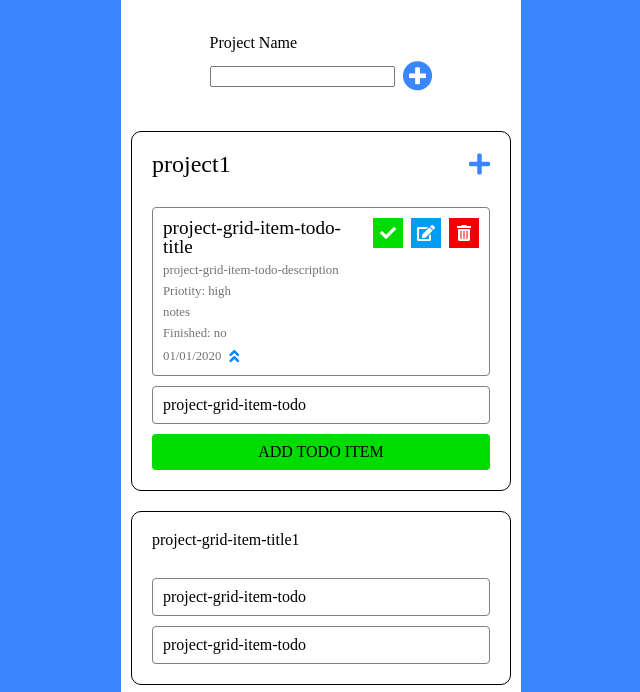
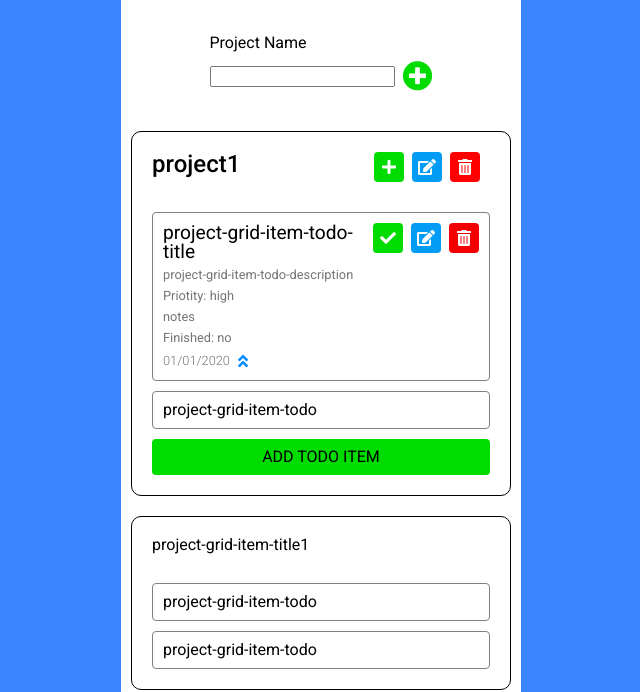
Before and after one commit to AdePrieelle/todo-app, a website built with webpack: page dist/index.html in a window 1280 px wide. Shown: the part 135-827 px from the top of the page, without its empty margins (319-959 px from the left). Built offline with nearby package versions, Linux system fonts and the light colour scheme.

Commit message:
Add project buttons

```diff
--- a/dist/index.html
+++ b/dist/index.html
@@ -4,6 +4,7 @@
     <meta charset="UTF-8">
     <meta http-equiv="x-ua-compatible" content="ie=edge">
     <meta name="viewport" content="width=device-width, initial-scale=1.0" />
+    <link href="https://fonts.googleapis.com/css2?family=Roboto:wght@100;300;400;500;700&display=swap" rel="stylesheet">
     <link rel="stylesheet" href="https://use.fontawesome.com/releases/v5.13.0/css/all.css">
     <link rel="stylesheet" href="./resources/css/main.css">
     <script src="main.js" defer></script>
@@ -43,8 +44,16 @@
             <h2 class="project-grid-item-title">
               project1
             </h2>
-            <div class="project-grid-item-add-todo-item">
-              <i class="fas fa-plus"></i>
+            <div class="project-grid-item-add-todo-item-delete-project-wrapper">
+              <div class="project-grid-item-add-todo-item">
+                <i class="fas fa-plus"></i>
+              </div>
+              <div class="project-grid-item-update-project-title">
+                <i class="fas fa-edit"></i>
+              </div>
+              <div class="project-grid-item-delete-project">
+                <i class="fas fa-trash-alt"></i>
+              </div>
             </div>
           </div>
           <div class="project-grid-item-todos">
--- a/dist/resources/css/main.css
+++ b/dist/resources/css/main.css
@@ -62,6 +62,7 @@ html {
 
 body {
   background-color: #3a86ff;
+  font-family: "Roboto", sans-serif;
 }
 
 .main {
@@ -97,7 +98,7 @@ body {
   margin-right: 0.5rem;
 }
 .add-project .add-project-form .add-project-form-input-wrapper-add-project-button-wrapper .add-project-button .add-project-button-icon {
-  color: #3a86ff;
+  color: #00db00;
   font-size: 30px;
   cursor: pointer;
 }
@@ -120,10 +121,38 @@ body {
 }
 .projects-grid .projects-grid-item .project-grid-item-title-add-todo-item-wrapper .project-grid-item-title {
   font-size: 1.5rem;
+  font-weight: 500;
 }
-.projects-grid .projects-grid-item .project-grid-item-title-add-todo-item-wrapper .project-grid-item-add-todo-item {
-  font-size: 1.5rem;
-  color: #3a86ff;
+.projects-grid .projects-grid-item .project-grid-item-title-add-todo-item-wrapper .project-grid-item-add-todo-item-delete-project-wrapper {
+  display: flex;
+  padding-right: 10px;
+}
+.projects-grid .projects-grid-item .project-grid-item-title-add-todo-item-wrapper .project-grid-item-add-todo-item-delete-project-wrapper > * {
+  width: 30px;
+  height: 30px;
+  margin-left: 8px;
+  border-radius: 4px;
+}
+.projects-grid .projects-grid-item .project-grid-item-title-add-todo-item-wrapper .project-grid-item-add-todo-item-delete-project-wrapper .project-grid-item-add-todo-item {
+  background-color: #00db00;
+  color: white;
+  display: flex;
+  justify-content: center;
+  align-items: center;
+}
+.projects-grid .projects-grid-item .project-grid-item-title-add-todo-item-wrapper .project-grid-item-add-todo-item-delete-project-wrapper .project-grid-item-update-project-title {
+  background-color: #039cf5;
+  color: white;
+  display: flex;
+  justify-content: center;
+  align-items: center;
+}
+.projects-grid .projects-grid-item .project-grid-item-title-add-todo-item-wrapper .project-grid-item-add-todo-item-delete-project-wrapper .project-grid-item-delete-project {
+  background-color: red;
+  color: white;
+  display: flex;
+  justify-content: center;
+  align-items: center;
 }
 .projects-grid .projects-grid-item .project-grid-item-todos {
   margin-top: 30px;
@@ -137,14 +166,15 @@ body {
   border: 1px solid grey;
   border-radius: 4px;
 }
+.projects-grid .projects-grid-item .project-grid-item-todos .project-grid-item-todo .project-grid-item-todo-properties-wrapper .project-grid-item-todo-title {
+  font-size: 1.2rem;
+  font-weight: 400;
+}
 .projects-grid .projects-grid-item .project-grid-item-todos .project-grid-item-todo .project-grid-item-todo-properties-wrapper > *:not(:first-child) {
   margin-top: 0.5rem;
   color: #747474;
   font-size: 0.8rem;
-}
-.projects-grid .projects-grid-item .project-grid-item-todos .project-grid-item-todo .project-grid-item-todo-properties-wrapper .project-grid-item-todo-title {
-  font-weight: 500;
-  font-size: 1.2rem;
+  font-weight: 400;
 }
 .projects-grid .projects-grid-item .project-grid-item-todos .project-grid-item-todo .project-grid-item-todo-properties-wrapper .project-grid-item-todo-duedate-expand-wrapper {
   display: flex;
@@ -168,9 +198,9 @@ body {
   margin-left: 8px;
   width: 30px;
   height: 30px;
+  border-radius: 4px;
 }
 .projects-grid .projects-grid-item .project-grid-item-todos .project-grid-item-todo .project-grid-item-todo-buttons-wrapper .project-grid-item-todo-buttons-checklist {
-  background-color: #28c202;
   background-color: #00db00;
   color: white;
   display: flex;
--- a/dist/resources/css/main.scss
+++ b/dist/resources/css/main.scss
@@ -10,6 +10,7 @@ html {
 
 body {
 	background-color: #3a86ff;
+	font-family: 'Roboto', sans-serif;
 	// background: linear-gradient(to top right, white, rgb(78, 190, 255))
 }
 
@@ -54,7 +55,13 @@ body {
 			}
 			.add-project-button {
 				.add-project-button-icon {
-					color: #3a86ff;
+					// color: #3a86ff;
+					// color: rgb(3, 156, 245);
+					// color: rgb(46, 154, 255);
+					color: rgb(0, 219, 0);
+
+
+
 					// color: white;
 					// background-color: #3a86ff;
 					font-size: 30px;
@@ -84,10 +91,45 @@ body {
 			justify-content: space-between;
 			.project-grid-item-title {
 				font-size: 1.5rem;
+				font-weight: 500;
 			}
-			.project-grid-item-add-todo-item {
-				font-size: 1.5rem;
-				color: #3a86ff;
+			.project-grid-item-add-todo-item-delete-project-wrapper {
+				display: flex;
+				padding-right: 10px;
+				> * {
+						width: 30px;
+						height: 30px;
+						margin-left: 8px;
+						border-radius: 4px;
+				}
+				.project-grid-item-add-todo-item {
+					// font-size: 1.5rem;
+					// background-color: rgb(3, 156, 245);
+					background-color: rgb(0, 219, 0);
+
+					color: white;
+					display: flex;
+					justify-content: center;
+					align-items: center;
+				}
+				.project-grid-item-update-project-title {
+					// background-color: rgb(0, 219, 201);
+					background-color: rgb(3, 156, 245);
+
+					color: white;
+					display: flex;
+					justify-content: center;
+					align-items: center;
+				}
+				.project-grid-item-delete-project {
+					// font-size: 1.5rem;
+					// margin-left: 10px;
+					background-color: red;
+					color: white;
+					display: flex;
+					justify-content: center;
+					align-items: center;
+				}
 			}
 		}
 		.project-grid-item-todos {
@@ -101,14 +143,15 @@ body {
 				border: 1px solid grey;
 				border-radius: 4px;
 				.project-grid-item-todo-properties-wrapper {
+					.project-grid-item-todo-title {
+						font-size: 1.2rem;
+						font-weight: 400;
+					}
 					> *:not(:first-child) {
 						margin-top: .5rem;
 						color: rgb(116, 116, 116);
 						font-size: .8rem;
-					}
-					.project-grid-item-todo-title {
-						font-weight: 500;
-						font-size: 1.2rem;
+						font-weight: 400;
 					}
 					.project-grid-item-todo-description {
 					}
@@ -142,10 +185,12 @@ body {
 						margin-left: 8px;
 						width: 30px;
 						height: 30px;
+						border-radius: 4px;
 					}
 					.project-grid-item-todo-buttons-checklist {
-						background-color: rgb(40, 194, 2);
 						background-color: rgb(0, 219, 0);
+						// background-color: rgb(0, 219, 201);
+
 
 						color: white;
 						// padding: 5px;
@@ -155,7 +200,9 @@ body {
 						// margin-left: 20px;
 					}
 					.project-grid-item-todo-buttons-update {
+						// background-color: rgb(0, 219, 201);
 						background-color: rgb(3, 156, 245);
+
 						color: white;
 						// padding: 5px;
 						display: flex;
```
Also changed, not shown: 1 other file.
